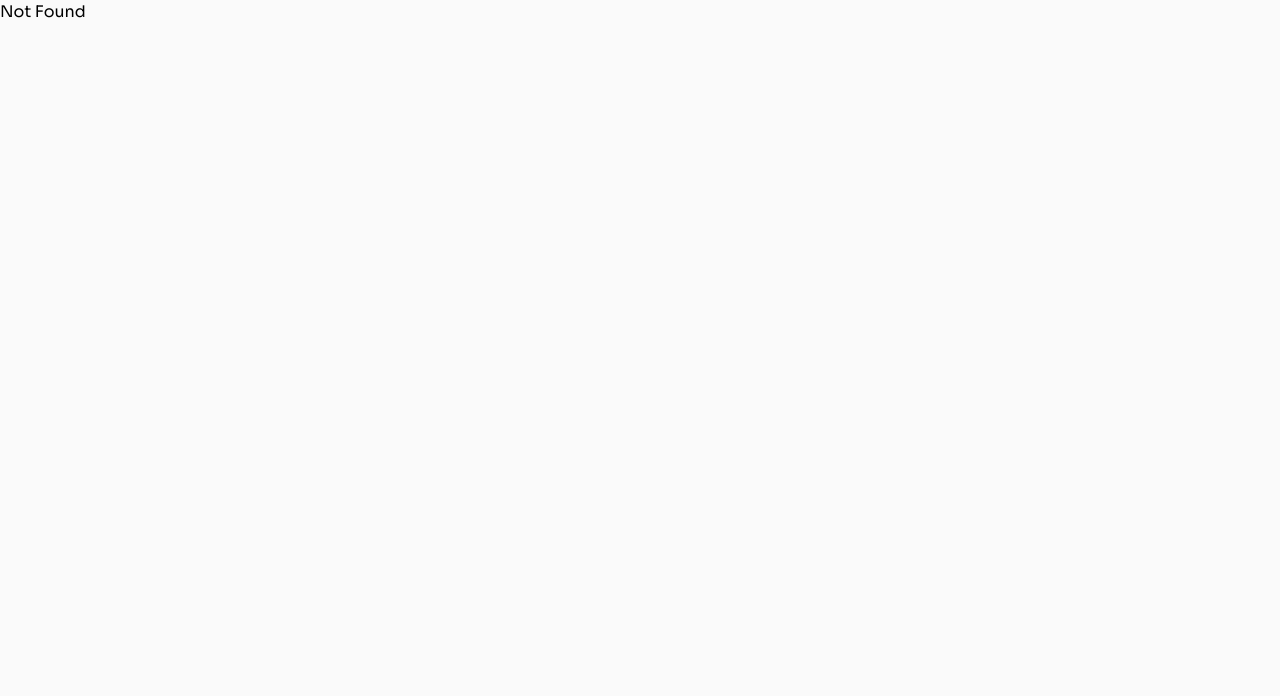
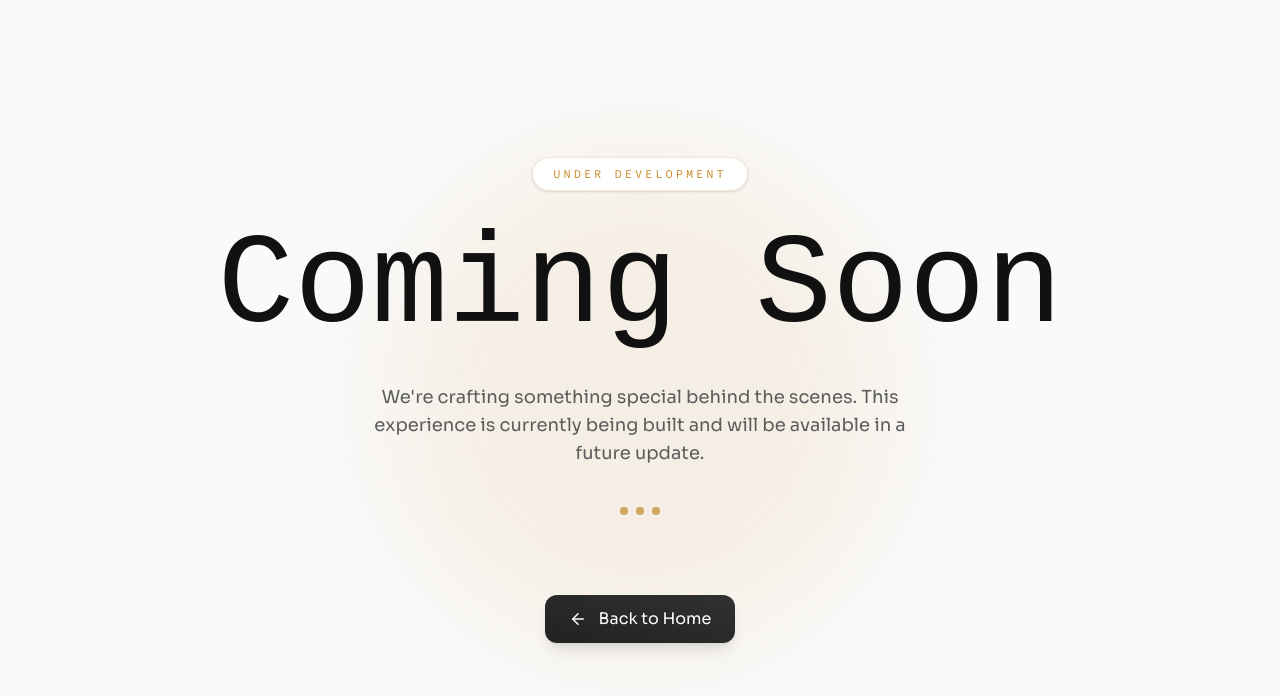
Before and after one commit to sagorteasc/Punk-AI, a React (Vite) app: page /pricing in a window 1280 px wide. Shown: the top 696 px of the page. Built offline with nearby package versions, Linux system fonts and the light colour scheme; a web font is replaced by a local one.

Commit message:
add dummy pages for all navigation links

```diff
--- /dev/null
+++ b/src/constant/index.ts
@@ -0,0 +1,14 @@
+export const navMenuLinks = [
+  {
+    title: "Use Cases",
+    link: "/use-cases",
+  },
+  {
+    title: "Technology",
+    link: "/technology",
+  },
+  {
+    title: "Pricing",
+    link: "/pricing",
+  },
+];
--- a/src/layout/navbar/DesktopView.tsx
+++ b/src/layout/navbar/DesktopView.tsx
@@ -1,3 +1,4 @@
+import { navMenuLinks } from "@/constant";
 import { Button, Group } from "@mantine/core";
 import { Link } from "@tanstack/react-router";
 
@@ -5,15 +6,11 @@ const DesktopView = () => {
   return (
     <>
       <Group visibleFrom="md" gap={"xl"}>
-        <Link to="/" className="text-[#6D6D6D]">
-          Use Cases
-        </Link>
-        <Link to="/" className="text-[#6D6D6D]">
-          Technology
-        </Link>
-        <Link to="/" className="text-[#6D6D6D]">
-          Pricing
-        </Link>
+        {navMenuLinks.map((link) => (
+          <Link key={link.title} to={link.link} className="text-[#6D6D6D]">
+            {link.title}
+          </Link>
+        ))}
       </Group>
 
       <Group visibleFrom="md">
--- a/src/layout/navbar/MobileView.tsx
+++ b/src/layout/navbar/MobileView.tsx
@@ -1,3 +1,4 @@
+import { navMenuLinks } from "@/constant";
 import { Button, Drawer, Group } from "@mantine/core";
 import { Link } from "@tanstack/react-router";
 
@@ -8,15 +9,11 @@ const MobileView = ({ opened, close }: MobileViewTypes) => {
     <>
       <Drawer opened={opened} onClose={close} title="Menu" hiddenFrom="md">
         <div className="flex flex-col gap-5 mb-5">
-          <Link to="/" className="text-[#6D6D6D]">
-            Use Cases
-          </Link>
-          <Link to="/" className="text-[#6D6D6D]">
-            Technology
-          </Link>
-          <Link to="/" className="text-[#6D6D6D]">
-            Pricing
-          </Link>
+          {navMenuLinks.map((link) => (
+            <Link key={link.title} to={link.link} className="text-[#6D6D6D]">
+              {link.title}
+            </Link>
+          ))}
         </div>
 
         <Group hiddenFrom="md">
--- a/src/routeTree.gen.ts
+++ b/src/routeTree.gen.ts
@@ -9,8 +9,26 @@
 // Additionally, you should also exclude this file from your linter and/or formatter to prevent it from being checked or modified.
 
 import { Route as rootRouteImport } from './routes/__root'
+import { Route as UseCasesRouteImport } from './routes/use-cases'
+import { Route as TechnologyRouteImport } from './routes/technology'
+import { Route as PricingRouteImport } from './routes/pricing'
 import { Route as IndexRouteImport } from './routes/index'
 
+const UseCasesRoute = UseCasesRouteImport.update({
+  id: '/use-cases',
+  path: '/use-cases',
+  getParentRoute: () => rootRouteImport,
+} as any)
+const TechnologyRoute = TechnologyRouteImport.update({
+  id: '/technology',
+  path: '/technology',
+  getParentRoute: () => rootRouteImport,
+} as any)
+const PricingRoute = PricingRouteImport.update({
+  id: '/pricing',
+  path: '/pricing',
+  getParentRoute: () => rootRouteImport,
+} as any)
 const IndexRoute = IndexRouteImport.update({
   id: '/',
   path: '/',
@@ -19,28 +37,61 @@ const IndexRoute = IndexRouteImport.update({
 
 export interface FileRoutesByFullPath {
   '/': typeof IndexRoute
+  '/pricing': typeof PricingRoute
+  '/technology': typeof TechnologyRoute
+  '/use-cases': typeof UseCasesRoute
 }
 export interface FileRoutesByTo {
   '/': typeof IndexRoute
+  '/pricing': typeof PricingRoute
+  '/technology': typeof TechnologyRoute
+  '/use-cases': typeof UseCasesRoute
 }
 export interface FileRoutesById {
   __root__: typeof rootRouteImport
   '/': typeof IndexRoute
+  '/pricing': typeof PricingRoute
+  '/technology': typeof TechnologyRoute
+  '/use-cases': typeof UseCasesRoute
 }
 export interface FileRouteTypes {
   fileRoutesByFullPath: FileRoutesByFullPath
-  fullPaths: '/'
+  fullPaths: '/' | '/pricing' | '/technology' | '/use-cases'
   fileRoutesByTo: FileRoutesByTo
-  to: '/'
-  id: '__root__' | '/'
+  to: '/' | '/pricing' | '/technology' | '/use-cases'
+  id: '__root__' | '/' | '/pricing' | '/technology' | '/use-cases'
   fileRoutesById: FileRoutesById
 }
 export interface RootRouteChildren {
   IndexRoute: typeof IndexRoute
+  PricingRoute: typeof PricingRoute
+  TechnologyRoute: typeof TechnologyRoute
+  UseCasesRoute: typeof UseCasesRoute
 }
 
 declare module '@tanstack/react-router' {
   interface FileRoutesByPath {
+    '/use-cases': {
+      id: '/use-cases'
+      path: '/use-cases'
+      fullPath: '/use-cases'
+      preLoaderRoute: typeof UseCasesRouteImport
+      parentRoute: typeof rootRouteImport
+    }
+    '/technology': {
+      id: '/technology'
+      path: '/technology'
+      fullPath: '/technology'
+      preLoaderRoute: typeof TechnologyRouteImport
+      parentRoute: typeof rootRouteImport
+    }
+    '/pricing': {
+      id: '/pricing'
+      path: '/pricing'
+      fullPath: '/pricing'
+      preLoaderRoute: typeof PricingRouteImport
+      parentRoute: typeof rootRouteImport
+    }
     '/': {
       id: '/'
       path: '/'
@@ -53,6 +104,9 @@ declare module '@tanstack/react-router' {
 
 const rootRouteChildren: RootRouteChildren = {
   IndexRoute: IndexRoute,
+  PricingRoute: PricingRoute,
+  TechnologyRoute: TechnologyRoute,
+  UseCasesRoute: UseCasesRoute,
 }
 export const routeTree = rootRouteImport
   ._addFileChildren(rootRouteChildren)
--- /dev/null
+++ b/src/routes/pricing.tsx
@@ -0,0 +1,58 @@
+import { createFileRoute, useNavigate } from "@tanstack/react-router";
+import { ArrowLeft } from "lucide-react";
+import { motion } from "motion/react";
+
+export const Route = createFileRoute("/pricing")({
+  component: RouteComponent,
+});
+
+function RouteComponent() {
+  const navigate = useNavigate();
+
+  return (
+    <section className="relative min-h-screen overflow-hidden flex items-center justify-center px-6">
+      {/* Background Glow */}
+      <div className="absolute inset-0">
+        <div className="absolute left-1/2 top-1/2 h-125 w-125 -translate-x-1/2 -translate-y-1/2 rounded-full bg-[#C88C2C]/10 blur-3xl" />
+      </div>
+
+      <div className="relative z-10 text-center">
+        <motion.div
+          initial={{ opacity: 0, y: 40 }}
+          animate={{ opacity: 1, y: 0 }}
+          transition={{ duration: 0.6 }}
+        >
+          <span className="inline-block rounded-full border border-[#C88C2C]/20 bg-white px-5 py-2 font-source-code-pro text-xs tracking-[0.25em] text-[#C88C2C] uppercase shadow-sm">
+            Under Development
+          </span>
+
+          <h1 className="mt-8 font-ocrx text-6xl md:text-8xl lg:text-9xl text-[#111111]">
+            Coming Soon
+          </h1>
+
+          <p className="mx-auto mt-8 max-w-xl text-lg text-[#5C5C5C]">
+            We're crafting something special behind the scenes. This experience
+            is currently being built and will be available in a future update.
+          </p>
+
+          <div className="mx-auto mt-10 flex w-fit items-center gap-2">
+            <div className="h-2 w-2 rounded-full bg-[#C88C2C] animate-pulse" />
+            <div className="h-2 w-2 rounded-full bg-[#C88C2C] animate-pulse delay-150" />
+            <div className="h-2 w-2 rounded-full bg-[#C88C2C] animate-pulse delay-300" />
+          </div>
+        </motion.div>
+
+        <motion.button
+          initial={{ opacity: 0 }}
+          animate={{ opacity: 1 }}
+          transition={{ delay: 0.4 }}
+          onClick={() => navigate({ to: "/" })}
+          className="mt-20 inline-flex items-center gap-3 rounded-xl bg-linear-to-bl from-[#313131] to-[#222222] px-6 py-3 text-white shadow-lg transition-transform hover:-translate-y-1 hover:cursor-pointer"
+        >
+          <ArrowLeft size={18} />
+          Back to Home
+        </motion.button>
+      </div>
+    </section>
+  );
+}
--- /dev/null
+++ b/src/routes/technology.tsx
@@ -0,0 +1,58 @@
+import { createFileRoute, useNavigate } from "@tanstack/react-router";
+import { ArrowLeft } from "lucide-react";
+import { motion } from "motion/react";
+
+export const Route = createFileRoute("/technology")({
+  component: RouteComponent,
+});
+
+function RouteComponent() {
+  const navigate = useNavigate();
+
+  return (
+    <section className="relative min-h-screen overflow-hidden flex items-center justify-center px-6">
+      {/* Background Glow */}
+      <div className="absolute inset-0">
+        <div className="absolute left-1/2 top-1/2 h-125 w-125 -translate-x-1/2 -translate-y-1/2 rounded-full bg-[#C88C2C]/10 blur-3xl" />
+      </div>
+
+      <div className="relative z-10 text-center">
+        <motion.div
+          initial={{ opacity: 0, y: 40 }}
+          animate={{ opacity: 1, y: 0 }}
+          transition={{ duration: 0.6 }}
+        >
+          <span className="inline-block rounded-full border border-[#C88C2C]/20 bg-white px-5 py-2 font-source-code-pro text-xs tracking-[0.25em] text-[#C88C2C] uppercase shadow-sm">
+            Under Development
+          </span>
+
+          <h1 className="mt-8 font-ocrx text-6xl md:text-8xl lg:text-9xl text-[#111111]">
+            Coming Soon
+          </h1>
+
+          <p className="mx-auto mt-8 max-w-xl text-lg text-[#5C5C5C]">
+            We're crafting something special behind the scenes. This experience
+            is currently being built and will be available in a future update.
+          </p>
+
+          <div className="mx-auto mt-10 flex w-fit items-center gap-2">
+            <div className="h-2 w-2 rounded-full bg-[#C88C2C] animate-pulse" />
+            <div className="h-2 w-2 rounded-full bg-[#C88C2C] animate-pulse delay-150" />
+            <div className="h-2 w-2 rounded-full bg-[#C88C2C] animate-pulse delay-300" />
+          </div>
+        </motion.div>
+
+        <motion.button
+          initial={{ opacity: 0 }}
+          animate={{ opacity: 1 }}
+          transition={{ delay: 0.4 }}
+          onClick={() => navigate({ to: "/" })}
+          className="mt-20 inline-flex items-center gap-3 rounded-xl bg-linear-to-bl from-[#313131] to-[#222222] px-6 py-3 text-white shadow-lg transition-transform hover:-translate-y-1 hover:cursor-pointer"
+        >
+          <ArrowLeft size={18} />
+          Back to Home
+        </motion.button>
+      </div>
+    </section>
+  );
+}
--- /dev/null
+++ b/src/routes/use-cases.tsx
@@ -0,0 +1,58 @@
+import { createFileRoute, useNavigate } from "@tanstack/react-router";
+import { ArrowLeft } from "lucide-react";
+import { motion } from "motion/react";
+
+export const Route = createFileRoute("/use-cases")({
+  component: RouteComponent,
+});
+
+function RouteComponent() {
+  const navigate = useNavigate();
+
+  return (
+    <section className="relative min-h-screen overflow-hidden flex items-center justify-center px-6">
+      {/* Background Glow */}
+      <div className="absolute inset-0">
+        <div className="absolute left-1/2 top-1/2 h-125 w-125 -translate-x-1/2 -translate-y-1/2 rounded-full bg-[#C88C2C]/10 blur-3xl" />
+      </div>
+
+      <div className="relative z-10 text-center">
+        <motion.div
+          initial={{ opacity: 0, y: 40 }}
+          animate={{ opacity: 1, y: 0 }}
+          transition={{ duration: 0.6 }}
+        >
+          <span className="inline-block rounded-full border border-[#C88C2C]/20 bg-white px-5 py-2 font-source-code-pro text-xs tracking-[0.25em] text-[#C88C2C] uppercase shadow-sm">
+            Under Development
+          </span>
+
+          <h1 className="mt-8 font-ocrx text-6xl md:text-8xl lg:text-9xl text-[#111111]">
+            Coming Soon
+          </h1>
+
+          <p className="mx-auto mt-8 max-w-xl text-lg text-[#5C5C5C]">
+            We're crafting something special behind the scenes. This experience
+            is currently being built and will be available in a future update.
+          </p>
+
+          <div className="mx-auto mt-10 flex w-fit items-center gap-2">
+            <div className="h-2 w-2 rounded-full bg-[#C88C2C] animate-pulse" />
+            <div className="h-2 w-2 rounded-full bg-[#C88C2C] animate-pulse delay-150" />
+            <div className="h-2 w-2 rounded-full bg-[#C88C2C] animate-pulse delay-300" />
+          </div>
+        </motion.div>
+
+        <motion.button
+          initial={{ opacity: 0 }}
+          animate={{ opacity: 1 }}
+          transition={{ delay: 0.4 }}
+          onClick={() => navigate({ to: "/" })}
+          className="mt-20 inline-flex items-center gap-3 rounded-xl bg-linear-to-bl from-[#313131] to-[#222222] px-6 py-3 text-white shadow-lg transition-transform hover:-translate-y-1 hover:cursor-pointer"
+        >
+          <ArrowLeft size={18} />
+          Back to Home
+        </motion.button>
+      </div>
+    </section>
+  );
+}
```
